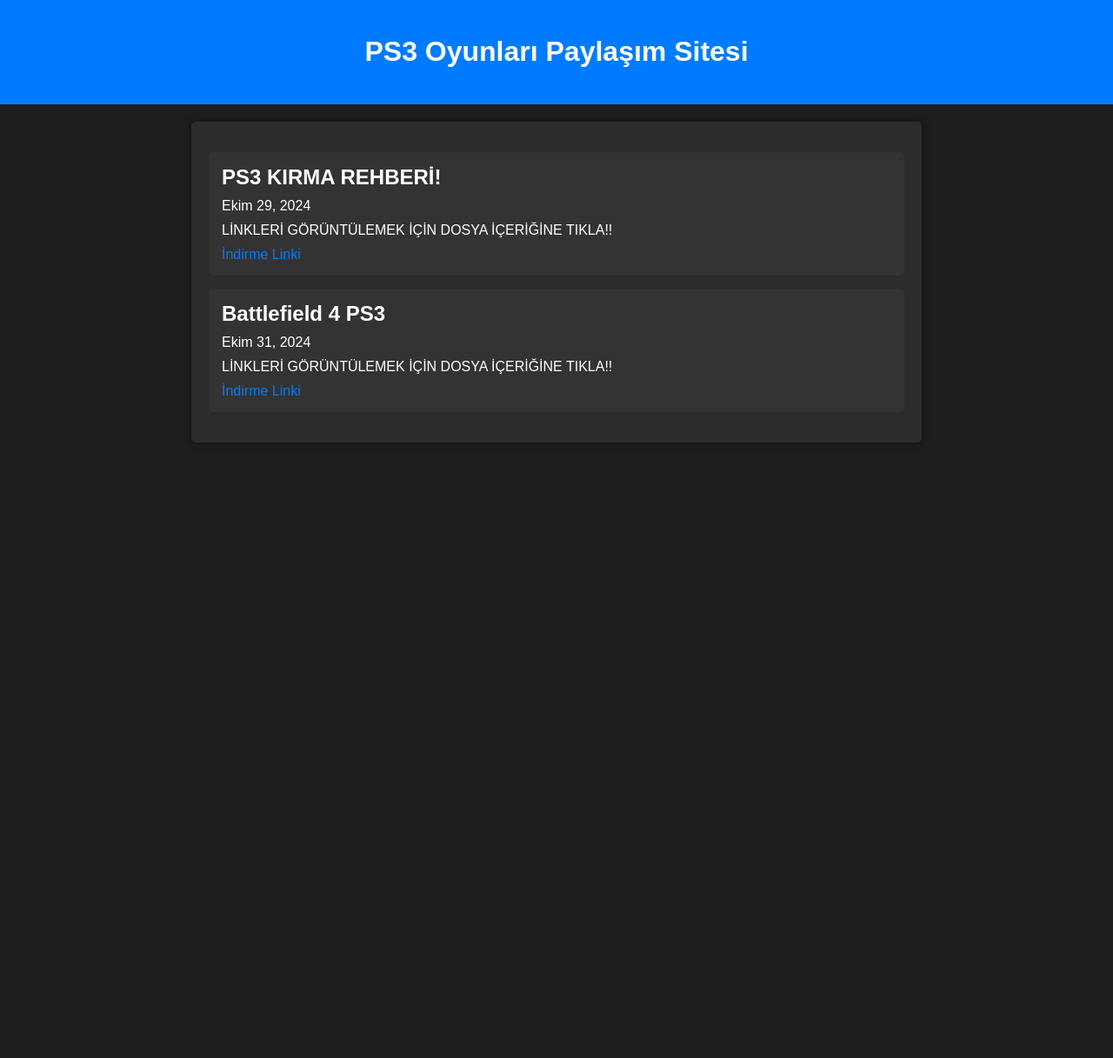
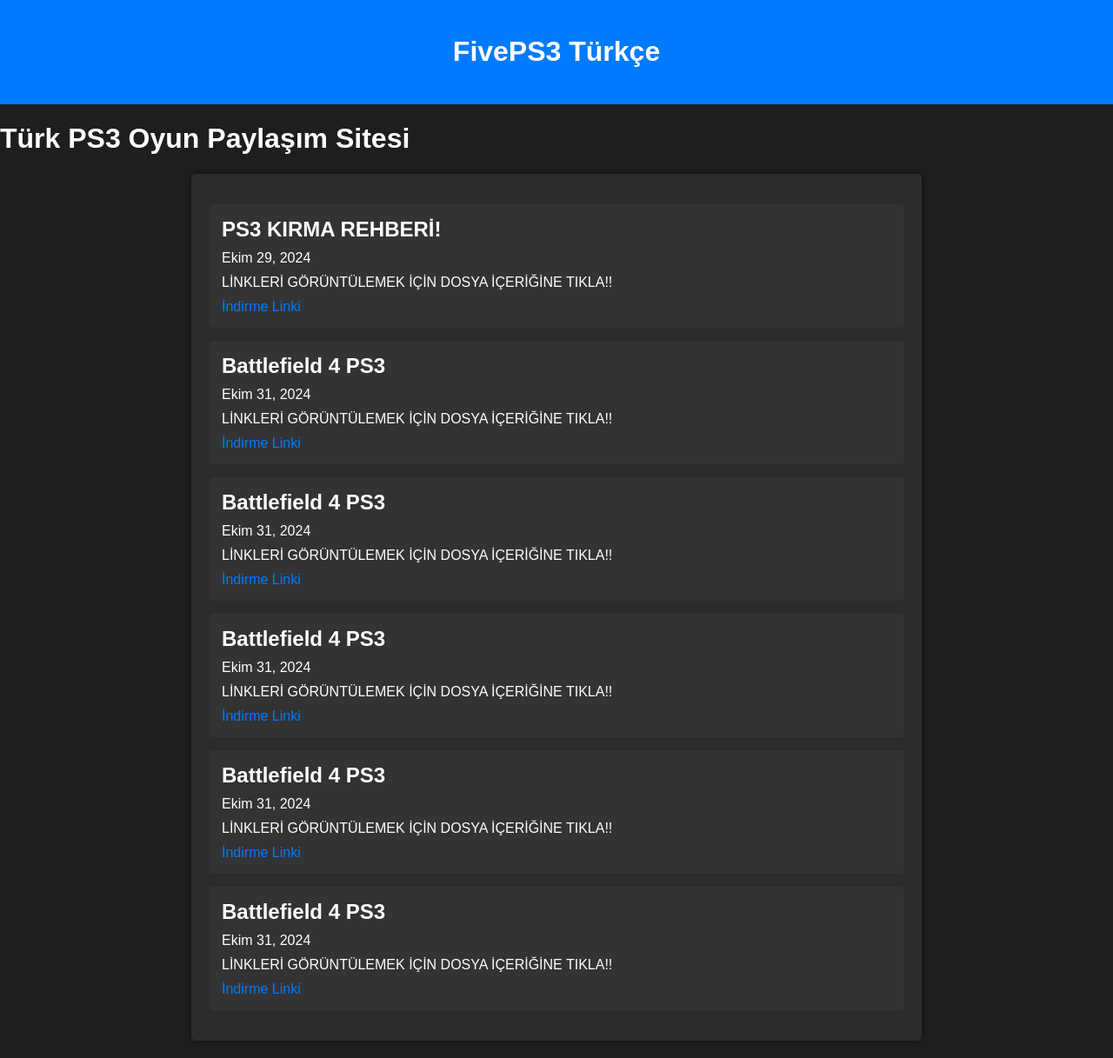
Before and after one commit to mathreus1/fiveps3, a plain HTML site: page index.html in a window 1280 px wide. Shown: the whole page at 87% size. Before the commit the page ends 800 px from the top, so only its background shows below. Drawn offline with Linux system fonts and the light colour scheme.

Commit message:
Update index.html

```diff
--- a/index.html
+++ b/index.html
@@ -3,7 +3,7 @@
 <head>
     <meta charset="UTF-8">
     <meta name="viewport" content="width=device-width, initial-scale=1.0">
-    <title>PS3 Oyunları Paylaşım</title>
+    <title>FivePS3</title>
     <style>
         body {
             font-family: Arial, sans-serif;
@@ -53,8 +53,11 @@
 <body>
 
 <header>
-    <h1>PS3 Oyunları Paylaşım Sitesi</h1>
+    <h1>FivePS3 Türkçe</h1>
 </header>
+    <h1>
+        Türk PS3 Oyun Paylaşım Sitesi
+    </h1>
 
 <main>
     <div class="game">
@@ -71,6 +74,35 @@
         <a href="indirme_linki_2" class="download-link">İndirme Linki</a>
     </div>
 
+     <div class="game">
+        <h2>Battlefield 4 PS3</h2>
+        <p>Ekim 31, 2024</p>
+        <p>LİNKLERİ GÖRÜNTÜLEMEK İÇİN DOSYA İÇERİĞİNE TIKLA!!</p>
+        <a href="indirme_linki_2" class="download-link">İndirme Linki</a>
+    </div>
+
+     <div class="game">
+        <h2>Battlefield 4 PS3</h2>
+        <p>Ekim 31, 2024</p>
+        <p>LİNKLERİ GÖRÜNTÜLEMEK İÇİN DOSYA İÇERİĞİNE TIKLA!!</p>
+        <a href="indirme_linki_2" class="download-link">İndirme Linki</a>
+    </div>
+
+     <div class="game">
+        <h2>Battlefield 4 PS3</h2>
+        <p>Ekim 31, 2024</p>
+        <p>LİNKLERİ GÖRÜNTÜLEMEK İÇİN DOSYA İÇERİĞİNE TIKLA!!</p>
+        <a href="indirme_linki_2" class="download-link">İndirme Linki</a>
+    </div>
+
+     <div class="game">
+        <h2>Battlefield 4 PS3</h2>
+        <p>Ekim 31, 2024</p>
+        <p>LİNKLERİ GÖRÜNTÜLEMEK İÇİN DOSYA İÇERİĞİNE TIKLA!!</p>
+        <a href="indirme_linki_2" class="download-link">İndirme Linki</a>
+    </div>
+
+
     <!-- Diğer oyunlar burada eklenebilir -->
 </main>
 
```
